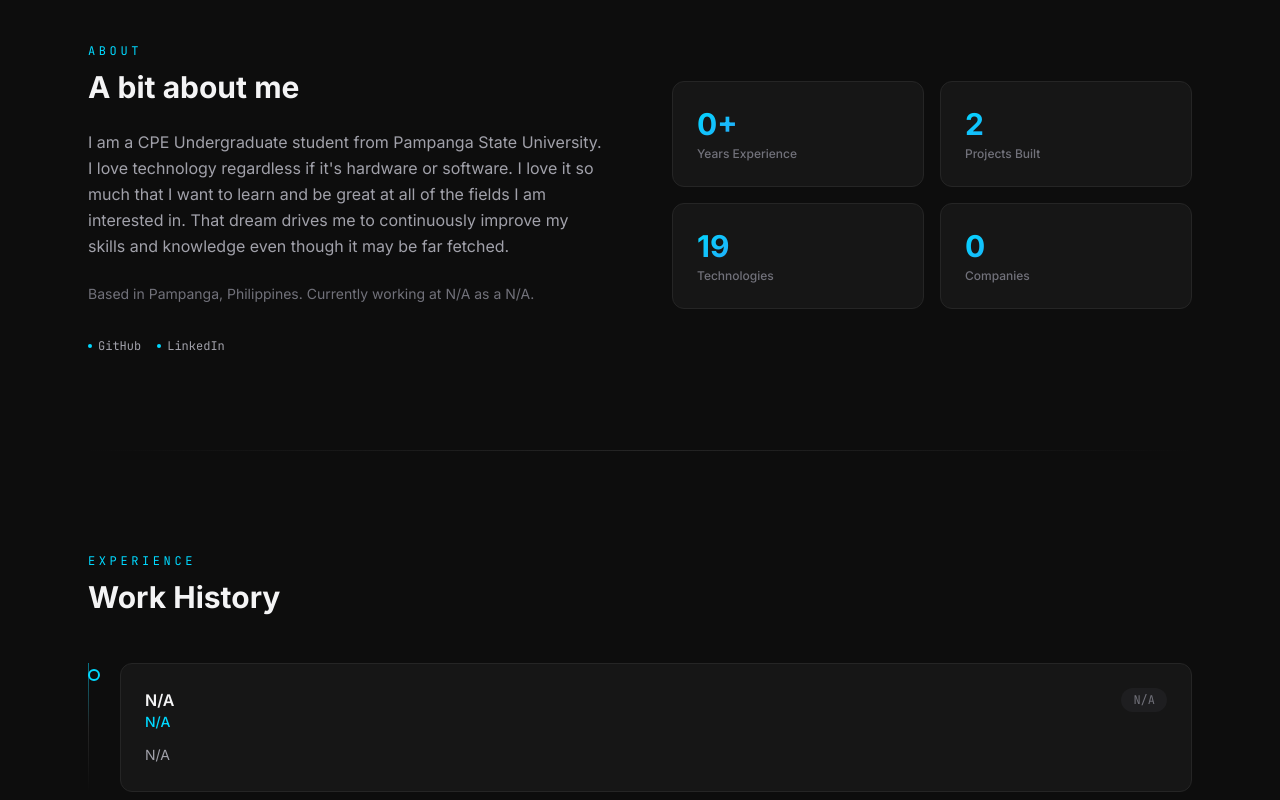
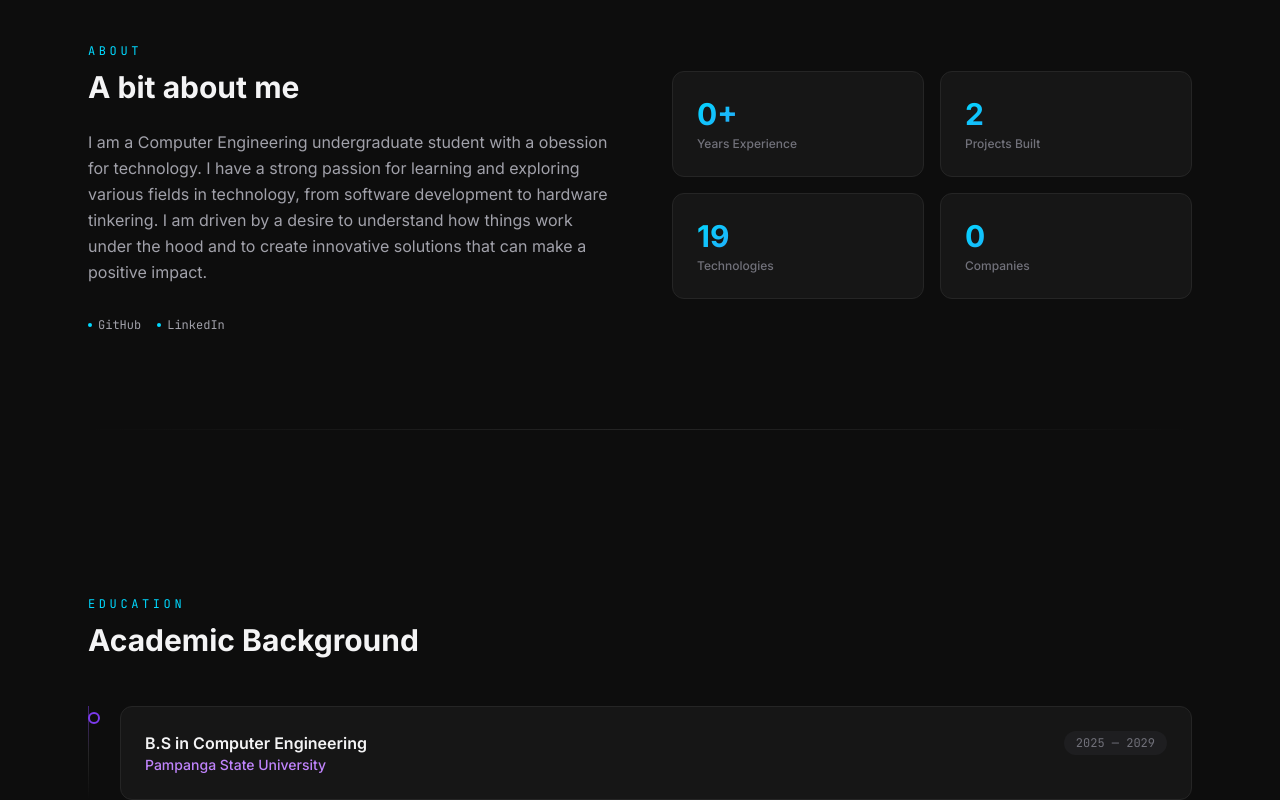
Before and after one commit to notseekeru/portfolio_website, a React (Vite) app in the folder frontend/: page / in a window 1280 px wide. Shown: the part 860-1660 px from the top of the page. Built offline with nearby package versions, Linux system fonts and the light colour scheme.

Commit message:
fix: removed experience header

```diff
--- a/frontend/src/components/About.tsx
+++ b/frontend/src/components/About.tsx
@@ -21,16 +21,7 @@ export default function About() {
             A bit about me
           </h2>
           <p className="text-zinc-400 leading-relaxed mb-6">
-            I am a CPE Undergraduate student from Pampanga State University. I
-            love technology regardless if it's hardware or software. I love it
-            so much that I want to learn and be great at all of the fields I am
-            interested in. That dream drives me to continuously improve my
-            skills and knowledge even though it may be far fetched.
-          </p>
-          <p className="text-zinc-500 leading-relaxed text-sm">
-            Based in {personalData.location}. Currently working at{" "}
-            {personalData.experience[0]?.company} as a{" "}
-            {personalData.experience[0]?.title}.
+            {personalData.background}
           </p>
 
           <div className="mt-8 flex flex-wrap gap-4">
--- a/frontend/src/components/Experience.tsx
+++ b/frontend/src/components/Education.tsx
@@ -5,7 +5,7 @@ interface SectionLabelProps {
   text: string;
 }
 
-export default function Experience() {
+export default function Education() {
   return (
     <section className="py-24 max-w-6xl mx-auto px-6">
       <motion.div
@@ -14,48 +14,6 @@ export default function Experience() {
         viewport={{ once: true }}
         transition={{ duration: 0.6 }}
       >
-        <SectionLabel text="Experience" />
-        <h2 className="text-3xl font-bold text-zinc-100 mt-2 mb-12">
-          Work History
-        </h2>
-
-        <div className="relative">
-          <div className="absolute left-0 top-0 bottom-0 w-px bg-gradient-to-b from-accent/50 via-border to-transparent" />
-
-          <div className="space-y-10 pl-8">
-            {personalData.experience.map((exp, i) => (
-              <motion.div
-                key={i}
-                initial={{ opacity: 0, x: -20 }}
-                whileInView={{ opacity: 1, x: 0 }}
-                viewport={{ once: true }}
-                transition={{ delay: i * 0.1, duration: 0.5 }}
-                className="relative"
-              >
-                <div className="absolute -left-8 top-1.5 w-3 h-3 rounded-full border-2 border-accent bg-[#0d0d0d]" />
-                <div className="border border-border bg-surface rounded-xl p-6 hover:border-accent/20 transition-colors duration-300">
-                  <div className="flex flex-wrap items-start justify-between gap-2 mb-3">
-                    <div>
-                      <h3 className="font-semibold text-zinc-100">
-                        {exp.title}
-                      </h3>
-                      <p className="text-accent text-sm font-medium">
-                        {exp.company}
-                      </p>
-                    </div>
-                    <span className="font-mono text-xs text-zinc-500 bg-zinc-800/50 px-3 py-1 rounded-full">
-                      {exp.duration}
-                    </span>
-                  </div>
-                  <p className="text-zinc-400 text-sm leading-relaxed">
-                    {exp.responsibilities}
-                  </p>
-                </div>
-              </motion.div>
-            ))}
-          </div>
-        </div>
-
         <div className="mt-16">
           <SectionLabel text="Education" />
           <h2 className="text-3xl font-bold text-zinc-100 mt-2 mb-12">
--- a/frontend/src/data/personalData.ts
+++ b/frontend/src/data/personalData.ts
@@ -35,6 +35,7 @@ export interface PersonalData {
   facebook: string;
   instagram: string;
   bio: string;
+  background: string;
   profilePicture: string;
   age: number;
   experience: ExperienceItem[];
@@ -45,14 +46,16 @@ export interface PersonalData {
 
 const personalData: PersonalData = {
   name: "Stephen Macabulos",
-  title: "Computer Engineer",
+  title: "Site Reliability Engineer | DevOps | System Administrator",
   location: "Pampanga, Philippines",
   email: "stpmacabulos@gmail.com",
   linkedin: "https://www.linkedin.com/in/stephen-macabulos-192495336/",
   github: "https://github.com/notseekeru",
   facebook: "https://www.facebook.com/notseekeru",
   instagram: "https://www.instagram.com/notseekeru/",
-  bio: "I am a passionate enthusiastic tech person, I love tech and my heart craves for it. Software and Hardware is what I desire and I am aiming to be the best at both worlds.",
+  bio: "Passionate about building reliable and scalable systems, I am a Site Reliability Engineer with a strong background in software development and DevOps practices. With experience in designing and maintaining complex infrastructures, I thrive on securing cloud/physical environments and ensuring seamless user experiences. My expertise includes cloud computing, automation, and monitoring, allowing me to proactively identify and resolve issues while continuously improving system reliability.",
+  background:
+    "I am a Computer Engineering undergraduate student with a obession for technology. I have a strong passion for learning and exploring various fields in technology, from software development to hardware tinkering. I am driven by a desire to understand how things work under the hood and to create innovative solutions that can make a positive impact.",
   profilePicture: "/profile.png",
 
   get age(): number {
@@ -83,7 +86,7 @@ const personalData: PersonalData = {
     {
       institution: "Pampanga State University",
       degree: "B.S in Computer Engineering",
-      duration: "2025 — ----",
+      duration: "2025 — 2029",
     },
   ],
 
@@ -94,7 +97,7 @@ const personalData: PersonalData = {
       "Git",
       "Bash",
       "Docker",
-      "Vercel",
+      "Mermaid",
       "Github Actions",
       "Ansible",
       "Terraform",
@@ -109,7 +112,7 @@ const personalData: PersonalData = {
       title: "Portfolio Website (This Website)",
       description:
         "My personal portfolio website to contain blogs, projects, and resume.",
-      techStack: ["Vite", "TypeScript", "React", "Node", "Express"],
+      techStack: ["Vite", "TypeScript", "React", "Node.js", "Express"],
       link: "https://portfolio.seekeru.tech",
       image: "/1.png",
     },
--- a/frontend/src/pages/Home.tsx
+++ b/frontend/src/pages/Home.tsx
@@ -1,7 +1,7 @@
 import { motion } from "framer-motion";
 import Hero from "../components/Hero";
 import About from "../components/About";
-import Experience from "../components/Experience";
+import Education from "../components/Education";
 
 export default function Home() {
   return (
@@ -19,7 +19,7 @@ export default function Home() {
       <div className="max-w-6xl mx-auto">
         <Divider />
       </div>
-      <Experience />
+      <Education />
       <div className="max-w-6xl mx-auto">
         <Divider />
       </div>
```
